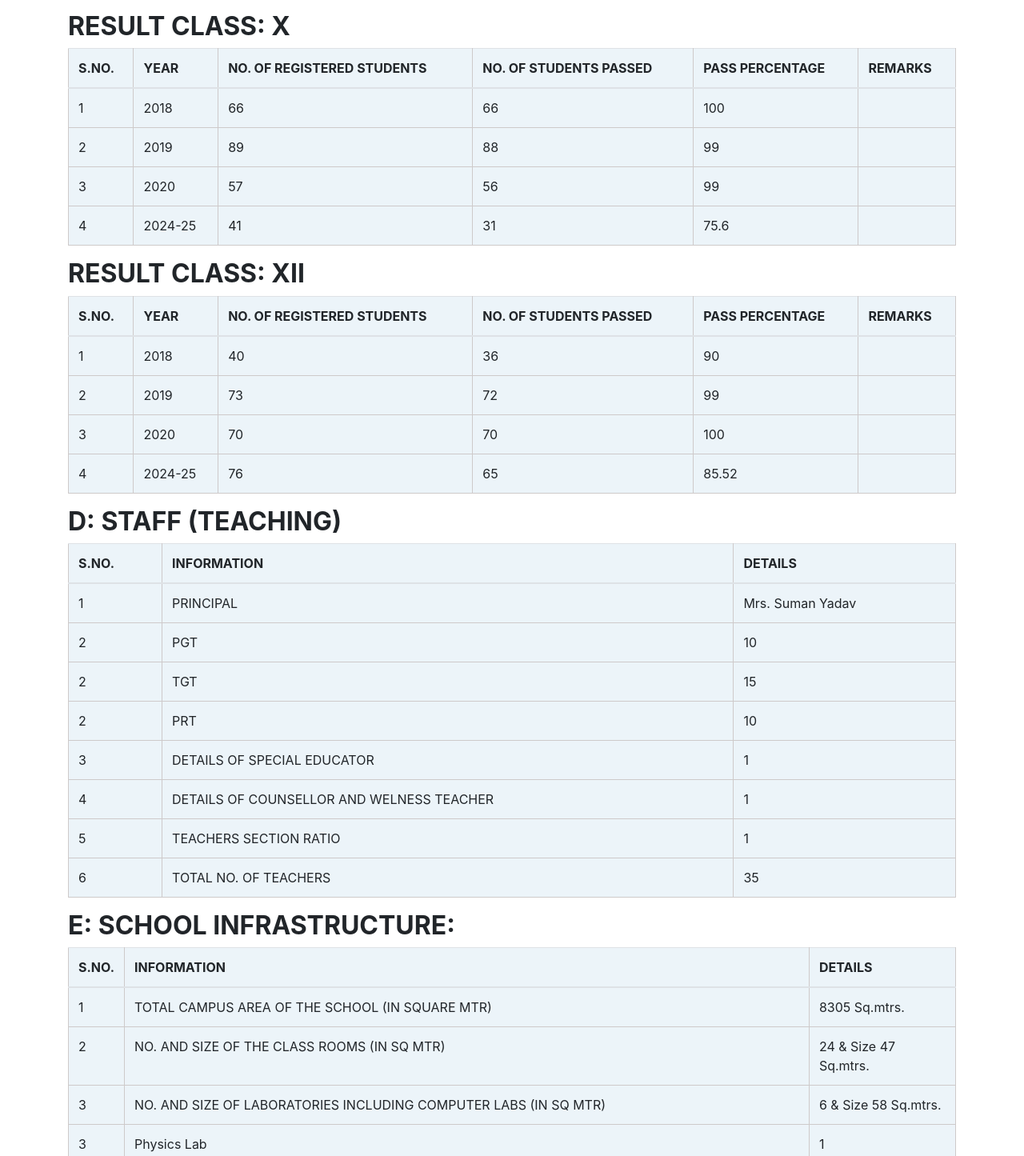
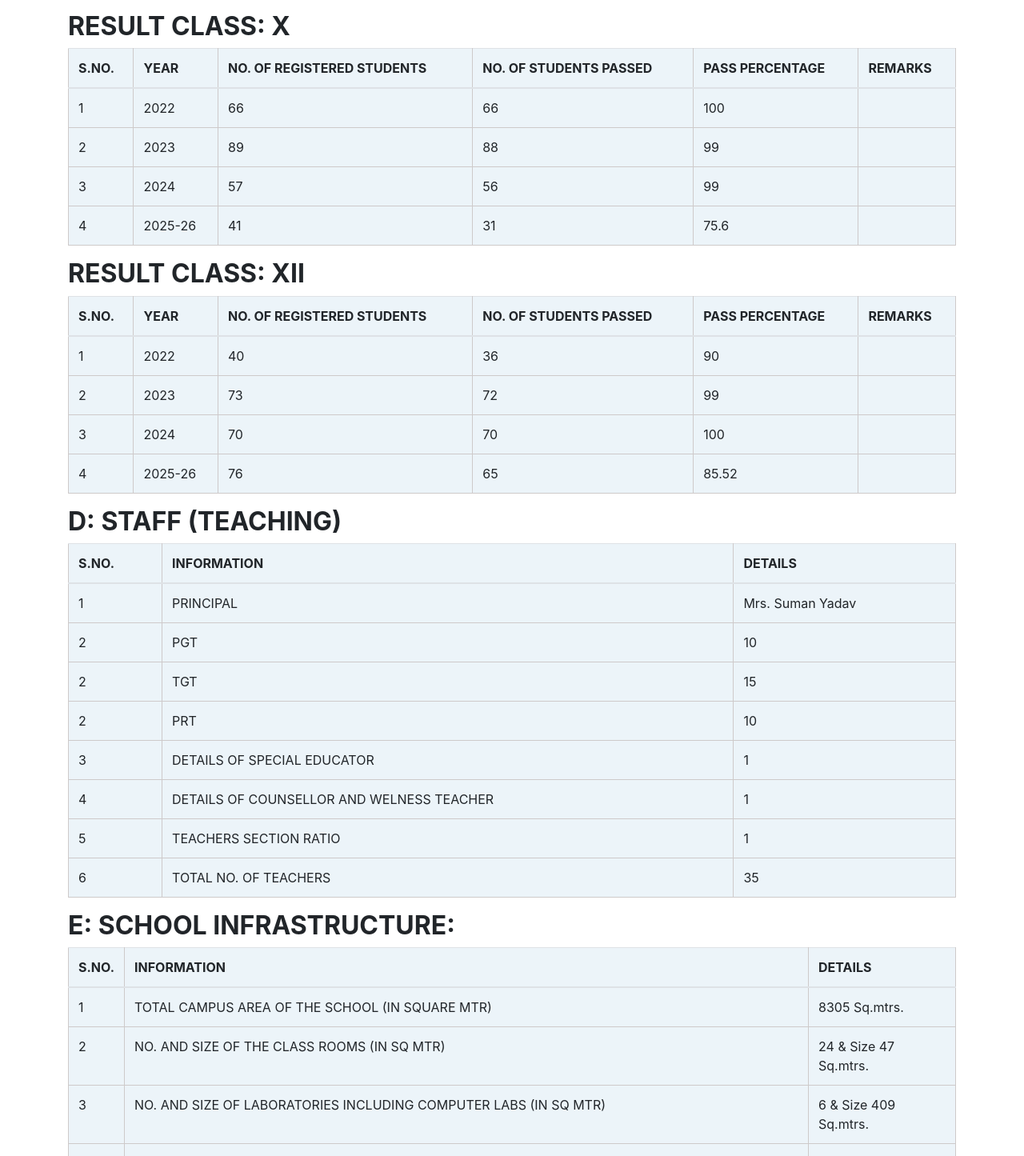
Before and after one commit to punitdiwan/rukhmanidevi-school2, a Next.js app: page /Mandatory in a window 1280 px wide. Shown: the part 965-2410 px from the top of the page at 80% size. Built offline with nearby package versions, Linux system fonts and the light colour scheme; no server answers; a web font is replaced by a local one.

Commit message:
mandatory page data update

```diff
--- a/pages/Mandatory.js
+++ b/pages/Mandatory.js
@@ -1,76 +1,154 @@
-import React from 'react'
-import Layout from '../components/layouts/Layout'
-import Link from 'next/link'
-import DocumentsSection from '../components/docInfo/docInfo'
-import Result_Academic from '../components/docInfo/result_academic'
+import React from "react";
+import Layout from "../components/layouts/Layout";
+import Link from "next/link";
+import DocumentsSection from "../components/docInfo/docInfo";
+import Result_Academic from "../components/docInfo/result_academic";
 
 const generalInfo = [
-    { no: 1, label: 'NAME OF THE SCHOOL', value: 'Rukhmani Devi Public School' },
-    { no: 2, label: 'AFFILIATION NO.(IF APPLICABLE)', value: '1030619' },
-    { no: 3, label: 'SCHOOL CODE (IF APPLICABLE)', value: '50585' },
-    { no: 4, label: 'COMPLETE ADDRESS WITH PIN CODE', value: 'NH-46 Bhopal – Narsinghgarh Road, Near Jharkheda Tahsil Shyampur District Sehore (M.P)  Pin No. 466661' },
-    { no: 5, label: 'PRINCIPAL NAME & QUALIFICATION', value: 'Mrs. Suman Yadav (M.Sc,B.Ed)' },
-    { no: 6, label: 'SCHOOL EMAIL ID', value: 'rukhmanidevischool@gmail.com, 50585@cbseshiksha.in' },
-    { no: 7, label: 'CONTACT DETAILS (LANDLINE/MOBILE)', value: '8878954637, 9993392708' },
-]
+  { no: 1, label: "NAME OF THE SCHOOL", value: "Rukhmani Devi Public School" },
+  { no: 2, label: "AFFILIATION NO.(IF APPLICABLE)", value: "1030619" },
+  { no: 3, label: "SCHOOL CODE (IF APPLICABLE)", value: "50585" },
+  {
+    no: 4,
+    label: "COMPLETE ADDRESS WITH PIN CODE",
+    value:
+      "NH-46 Bhopal – Narsinghgarh Road, Near Jharkheda Tahsil Shyampur District Sehore (M.P)  Pin No. 466661",
+  },
+  {
+    no: 5,
+    label: "PRINCIPAL NAME & QUALIFICATION",
+    value: "Mrs. Suman Yadav (M.Sc,B.Ed)",
+  },
+  {
+    no: 6,
+    label: "SCHOOL EMAIL ID",
+    value: "rukhmanidevischool@gmail.com, 50585@cbseshiksha.in",
+  },
+  {
+    no: 7,
+    label: "CONTACT DETAILS (LANDLINE/MOBILE)",
+    value: "8878954637, 9993392708",
+  },
+];
 const resultX = [
-  { year: '2018', registered: 66, passed: 66, percentage: 100, remarks: '' },
-  { year: '2019', registered: 89, passed: 88, percentage: 99.0, remarks: '' },
-  { year: '2020', registered: 57, passed: 56, percentage: 99.0, remarks: '' },
-  { year: '2024-25', registered: 41, passed: 31, percentage: 75.60, remarks: '' },
+  { year: "2022", registered: 66, passed: 66, percentage: 100, remarks: "" },
+  { year: "2023", registered: 89, passed: 88, percentage: 99.0, remarks: "" },
+  { year: "2024", registered: 57, passed: 56, percentage: 99.0, remarks: "" },
+  {
+    year: "2025-26",
+    registered: 41,
+    passed: 31,
+    percentage: 75.6,
+    remarks: "",
+  },
 ];
 
 const resultClassXII = [
-  { year: '2018', registered: 40, passed: 36, percentage: 90.0, remarks: '' },
-  { year: '2019', registered: 73, passed: 72, percentage: 99.0, remarks: '' },
-  { year: '2020', registered: 70, passed: 70, percentage: 100, remarks: '' },
-  { year: '2024-25', registered: 76, passed: 65, percentage: 85.52, remarks: '' },
+  { year: "2022", registered: 40, passed: 36, percentage: 90.0, remarks: "" },
+  { year: "2023", registered: 73, passed: 72, percentage: 99.0, remarks: "" },
+  { year: "2024", registered: 70, passed: 70, percentage: 100, remarks: "" },
+  {
+    year: "2025-26",
+    registered: 76,
+    passed: 65,
+    percentage: 85.52,
+    remarks: "",
+  },
 ];
 
 const staffTeaching = [
-    { sno: '1', info: 'PRINCIPAL', details: 'Mrs. Suman Yadav' },
-    { sno: '2', info: 'PGT', details: '10' },
-    { sno: '2', info: 'TGT', details: '15' },
-    { sno: '2', info: 'PRT', details: '10' },
-    { sno: '3', info: 'DETAILS OF SPECIAL EDUCATOR', details: '1' },
-    { sno: '4', info: 'DETAILS OF COUNSELLOR AND WELNESS TEACHER', details: '1' },
-    { sno: '5', info: 'TEACHERS SECTION RATIO', details: '1' },
-    { sno: '6', info: 'TOTAL NO. OF TEACHERS', details: '35' },
+  { sno: "1", info: "PRINCIPAL", details: "Mrs. Suman Yadav" },
+  { sno: "2", info: "PGT", details: "10" },
+  { sno: "2", info: "TGT", details: "15" },
+  { sno: "2", info: "PRT", details: "10" },
+  { sno: "3", info: "DETAILS OF SPECIAL EDUCATOR", details: "1" },
+  { sno: "4", info: "DETAILS OF COUNSELLOR AND WELNESS TEACHER", details: "1" },
+  { sno: "5", info: "TEACHERS SECTION RATIO", details: "1" },
+  { sno: "6", info: "TOTAL NO. OF TEACHERS", details: "35" },
 ];
 
 const schoolInfra = [
-    { sno: '1', info: 'TOTAL CAMPUS AREA OF THE SCHOOL (IN SQUARE MTR)', details: '8305 Sq.mtrs.' },
-    { sno: '2', info: 'NO. AND SIZE OF THE CLASS ROOMS (IN SQ MTR)', details: '24 & Size 47 Sq.mtrs.' },
-    { sno: '3', info: 'NO. AND SIZE OF LABORATORIES INCLUDING COMPUTER LABS (IN SQ MTR) ', details: '6 & Size 58 Sq.mtrs.' },
-    { sno: '3', info: 'Physics Lab', details: '1' },
-    { sno: '3', info: 'Chemistry Lab', details: '1' },
-    { sno: '3', info: 'Biology Lab', details: '1' },
-    { sno: '3', info: 'Computer lab', details: '1' },
-    { sno: '4', info: 'INTERNET FACILITY (Y/N)', details: 'Yes' },
-    { sno: '5', info: 'NO. OF GIRLS TOILETS', details: '10' },
-    { sno: '6', info: 'NO. OF BOYS TOILETS', details: '10' },
-    { sno: '7', info: 'LINK OF YOUTUBE VIDEO OF THE INSPECTION OF SCHOOL COVERING THE INFRASTRUCTURE OF THE SCHOOL', details: <a href="https://youtu.be/zGL-VfkycNI?si=XZJYEYM2B1tFI-Jk" target="_blank">View</a> },
+  {
+    sno: "1",
+    info: "TOTAL CAMPUS AREA OF THE SCHOOL (IN SQUARE MTR)",
+    details: "8305 Sq.mtrs.",
+  },
+  {
+    sno: "2",
+    info: "NO. AND SIZE OF THE CLASS ROOMS (IN SQ MTR)",
+    details: "24 & Size 47 Sq.mtrs.",
+  },
+  {
+    sno: "3",
+    info: "NO. AND SIZE OF LABORATORIES INCLUDING COMPUTER LABS (IN SQ MTR) ",
+    details: "6 & Size 409 Sq.mtrs.",
+  },
+  { sno: "3", info: "Physics Lab", details: "1 & Size 58 Sq.mtrs" },
+  { sno: "3", info: "Chemistry Lab", details: "1 & Size 58 Sq.mtrs" },
+  { sno: "3", info: "Biology Lab", details: "1  & Size 58 Sq.mtrs" },
+  { sno: "3", info: "Computer lab", details: "1 & Size 58 Sq.mtrs " },
+  { sno: "4", info: "INTERNET FACILITY (Y/N)", details: "Yes" },
+  { sno: "5", info: "NO. OF GIRLS TOILETS", details: "10" },
+  { sno: "6", info: "NO. OF BOYS TOILETS", details: "10" },
+  {
+    sno: "7",
+    info: "LINK OF YOUTUBE VIDEO OF THE INSPECTION OF SCHOOL COVERING THE INFRASTRUCTURE OF THE SCHOOL",
+    details: (
+      <a
+        href="https://youtu.be/zGL-VfkycNI?si=XZJYEYM2B1tFI-Jk"
+        target="_blank"
+      >
+        View
+      </a>
+    ),
+  },
 ];
 const Mandatory = ({ data_header }) => {
   return (
     <Layout>
       <div className="container-fluid media_top">
         <div className="container">
-                    <div className="sticky-top position-fixed bg-light text-dark d-flex" style={{ marginTop: "150px" }} >
+          <div
+            className="sticky-top position-fixed bg-light text-dark d-flex"
+            style={{ marginTop: "150px" }}
+          >
             &nbsp;&nbsp;
             <Link href="/">
-                            <svg xmlns="http://www.w3.org/2000/svg" className="h-5 w-5" viewBox="0 0 20 20" fill="currentColor" style={{ width: "25px", color: "green" }}>
+              <svg
+                xmlns="http://www.w3.org/2000/svg"
+                className="h-5 w-5"
+                viewBox="0 0 20 20"
+                fill="currentColor"
+                style={{ width: "25px", color: "green" }}
+              >
                 <path d="M10.707 2.293a1 1 0 00-1.414 0l-7 7a1 1 0 001.414 1.414L4 10.414V17a1 1 0 001 1h2a1 1 0 001-1v-2a1 1 0 011-1h2a1 1 0 011 1v2a1 1 0 001 1h2a1 1 0 001-1v-6.586l.293.293a1 1 0 001.414-1.414l-7-7z" />
               </svg>
             </Link>
-
             <span>
-                            <svg xmlns="http://www.w3.org/2000/svg" className="h-5 w-5" viewBox="0 0 20 20" fill="currentColor" style={{ width: "20px", color: "green" }}>
-                                <path fillRule="evenodd" d="M10.293 15.707a1 1 0 010-1.414L14.586 10l-4.293-4.293a1 1 0 111.414-1.414l5 5a1 1 0 010 1.414l-5 5a1 1 0 01-1.414 0z" clipRule="evenodd" />
-                                <path fillRule="evenodd" d="M4.293 15.707a1 1 0 010-1.414L8.586 10 4.293 5.707a1 1 0 011.414-1.414l5 5a1 1 0 010 1.414l-5 5a1 1 0 01-1.414 0z" clipRule="evenodd" />
+              <svg
+                xmlns="http://www.w3.org/2000/svg"
+                className="h-5 w-5"
+                viewBox="0 0 20 20"
+                fill="currentColor"
+                style={{ width: "20px", color: "green" }}
+              >
+                <path
+                  fillRule="evenodd"
+                  d="M10.293 15.707a1 1 0 010-1.414L14.586 10l-4.293-4.293a1 1 0 111.414-1.414l5 5a1 1 0 010 1.414l-5 5a1 1 0 01-1.414 0z"
+                  clipRule="evenodd"
+                />
+                <path
+                  fillRule="evenodd"
+                  d="M4.293 15.707a1 1 0 010-1.414L8.586 10 4.293 5.707a1 1 0 011.414-1.414l5 5a1 1 0 010 1.414l-5 5a1 1 0 01-1.414 0z"
+                  clipRule="evenodd"
+                />
               </svg>
-                        </span>&nbsp;
-                        <span><b>Mandatory</b></span>&nbsp;&nbsp;&nbsp;
+            </span>
+            &nbsp;
+            <span>
+              <b>Mandatory</b>
+            </span>
+            &nbsp;&nbsp;&nbsp;
           </div>
 
           <div className="location_header">
@@ -79,7 +157,9 @@ const Mandatory = ({ data_header }) => {
 
           <div className="row">
             <div className="col-sm-12">
-                            <h2><strong>A: GENERAL INFORMATION:</strong></h2>
+              <h2>
+                <strong>A: GENERAL INFORMATION:</strong>
+              </h2>
               <div style={{ overflowX: "auto" }}>
                 <table className="table table-bordered1">
                   <thead>
@@ -90,7 +170,7 @@ const Mandatory = ({ data_header }) => {
                     </tr>
                   </thead>
                   <tbody>
-                                        {generalInfo.map(info => (
+                    {generalInfo.map((info) => (
                       <tr key={info.no}>
                         <td>{info.no}</td>
                         <td>{info.label}</td>
@@ -107,7 +187,9 @@ const Mandatory = ({ data_header }) => {
             <Result_Academic />
             {/* RESULT CLASS X */}
             <div className="col-sm-12">
-                <h2><strong>RESULT CLASS: X</strong></h2>
+              <h2>
+                <strong>RESULT CLASS: X</strong>
+              </h2>
               <div style={{ overflowX: "auto" }}>
                 <table className="table table-bordered1">
                   <thead>
@@ -137,7 +219,9 @@ const Mandatory = ({ data_header }) => {
             </div>
             {/* RESULT CLASS XII */}
             <div className="col-sm-12">
-                <h2><strong>RESULT CLASS: XII</strong></h2>
+              <h2>
+                <strong>RESULT CLASS: XII</strong>
+              </h2>
               <div style={{ overflowX: "auto" }}>
                 <table className="table table-bordered1">
                   <thead>
@@ -168,7 +252,9 @@ const Mandatory = ({ data_header }) => {
 
             {/* STAFF TEACHING */}
             <div className="col-sm-12">
-                <h2><strong>D: STAFF (TEACHING)</strong></h2>
+              <h2>
+                <strong>D: STAFF (TEACHING)</strong>
+              </h2>
               <div style={{ overflowX: "auto" }}>
                 <table className="table table-bordered1">
                   <thead>
@@ -193,7 +279,9 @@ const Mandatory = ({ data_header }) => {
 
             {/* SCHOOL INFRASTRUCTURE */}
             <div className="col-sm-12">
-                <h2><strong>E: SCHOOL INFRASTRUCTURE:</strong></h2>
+              <h2>
+                <strong>E: SCHOOL INFRASTRUCTURE:</strong>
+              </h2>
               <div style={{ overflowX: "auto" }}>
                 <table className="table table-bordered1">
                   <thead>
@@ -219,22 +307,24 @@ const Mandatory = ({ data_header }) => {
         </div>
       </div>
     </Layout>
-    )
-}
+  );
+};
 
-export default Mandatory
+export default Mandatory;
 
 export async function getStaticProps(context) {
-    let data_header
+  let data_header;
   try {
-        const response = await fetch(`${process.env.NEXT_PUBLIC_BASE_URL}/${process.env.NEXT_PUBLIC_SCHOOL}/items/config?fields=*,logo.data.full_url`)
-        data_header = await response.json()
+    const response = await fetch(
+      `${process.env.NEXT_PUBLIC_BASE_URL}/${process.env.NEXT_PUBLIC_SCHOOL}/items/config?fields=*,logo.data.full_url`
+    );
+    data_header = await response.json();
   } catch (error) {
-        data_header = false
+    data_header = false;
   }
 
   return {
     props: { data_header },
     revalidate: 2,
+  };
 }
-}
```
Lines whose indentation alone changed are shown as unchanged.
